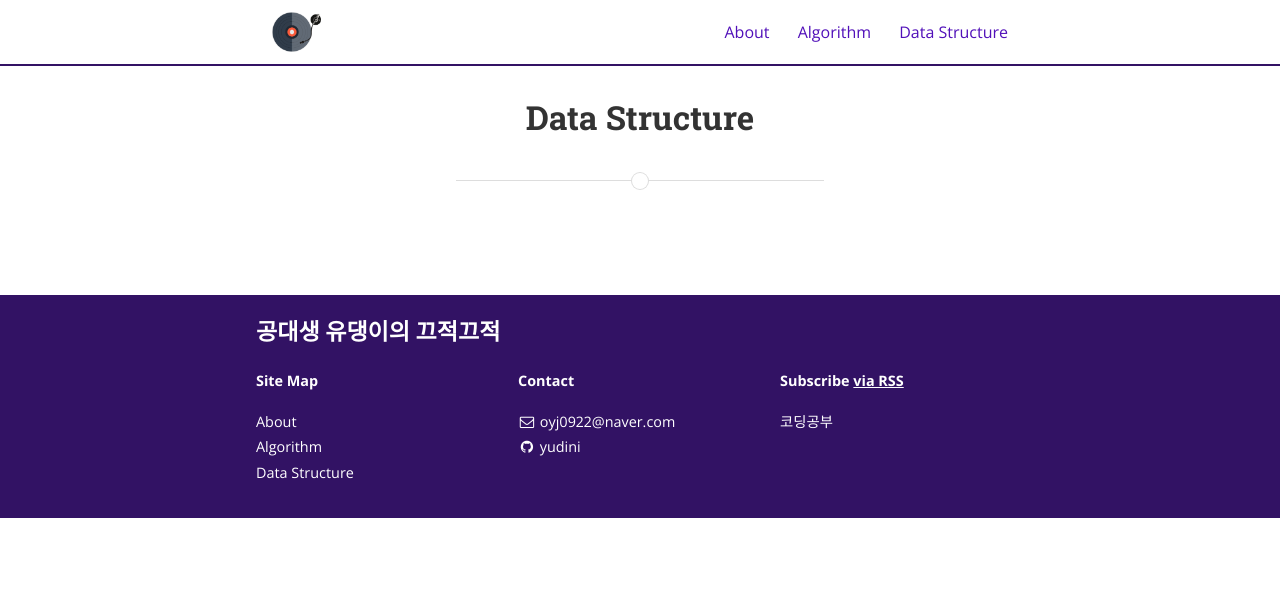
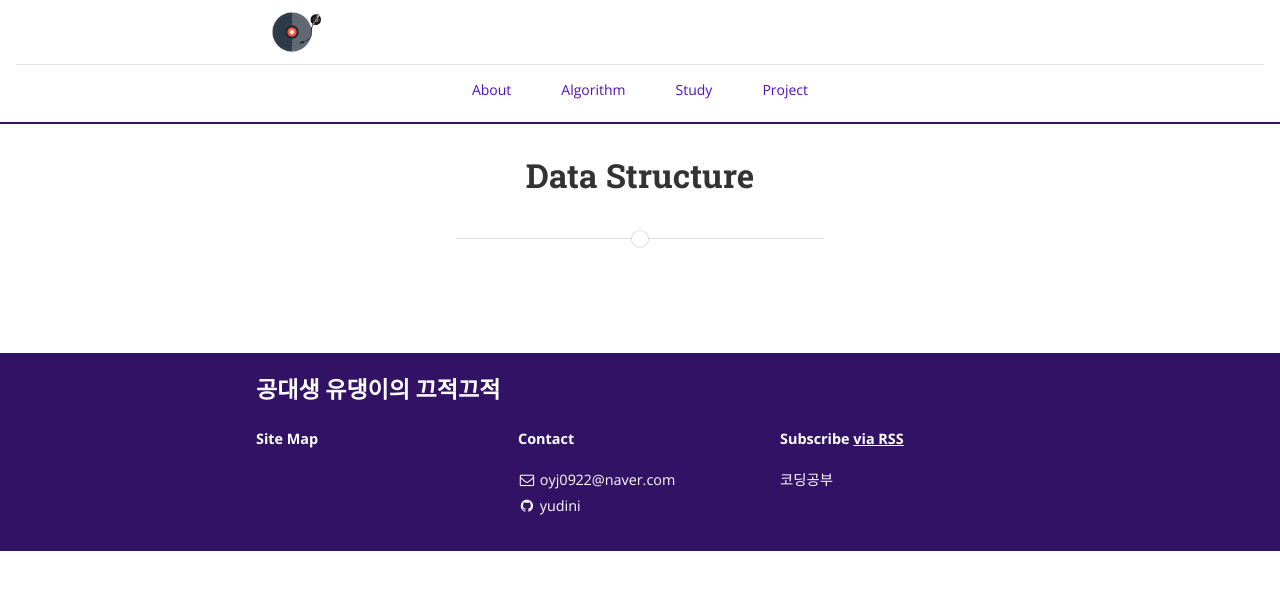
Before and after one commit to yudini/yudini.github.io, a Jekyll site: the page built from category/dataStructure.md, in a window 1280 px wide. Shown: the top 590 px of the page. Built offline with Jekyll 4.4.1, drawn with Linux system fonts in a browser that asks for light colours; nearby versions of some CDN libraries.

Commit message:
커스텀마이징

```diff
--- a/_includes/header.html
+++ b/_includes/header.html
@@ -16,4 +16,25 @@
       </ul>
     </nav>
   </div>
+
+  <div class="site-category">
+    <ul class='cat1'>
+      <li><a href="/about">About</a></li>
+
+      <li><a href="/Algorithm"> Algorithm</a>   </li>
+
+      <li><a href="/">Study</a>
+        <ul>
+            <li><a href="/Study/dataStructure">Data Structure/Algorithm</a></li>
+        </ul>
+      </li>
+
+      <li><a href="/">Project</a>
+        <ul>
+
+        </ul>
+      </li>
+
+    </ul>
+  </div>
 </header>
--- a/_includes/nav_links.html
+++ b/_includes/nav_links.html
@@ -1,5 +1,11 @@
-{% for page in site.pages %}
-	{% if page.title and page.main_nav == true %}
-	<li class="nav-link"><a href="{{ page.url | prepend: site.baseurl }}">{{ page.title }}</a>
-	{% endif %}
-{% endfor %}
+<!-- Search bar -->
+{% if site.theme_settings.search %}
+<li>
+<form action="{{ site.baseurl }}/search.html" method="get">
+	<input type="text" id="search-box" name="query" placeholder="Search" class="">
+	<button type="submit" class="">
+		<i class="fa fa-fw fa-search"></i>
+	</button>
+</form>
+</li>
+{% endif %}
--- a/_layouts/post.html
+++ b/_layouts/post.html
@@ -21,7 +21,7 @@ layout: default
   <div class="post-categories">
   {% if page.categories.size > 0 %}in {% for cat in page.categories %}
     {% if site.jekyll-archives %}
-    <a href="{{ site.baseurl }}/category/{{ cat }}">{{ cat | capitalize }}</a>{% if forloop.last == false %}, {% endif %}
+    <a href="{{ site.baseurl }}/{{ cat }}">{{ cat | capitalize }}</a>{% if forloop.last == false %}, {% endif %}
     {% else %}
     <a href="{{ site.baseurl }}/posts/#{{ cat }}">{{ cat | capitalize }}</a>{% if forloop.last == false %}, {% endif %}
     {% endif %}
--- a/_sass/_layout.scss
+++ b/_sass/_layout.scss
@@ -467,3 +467,94 @@ pre code.hljs {
 		color: darken($dark-gray, 10%);
 	}
 }
+
+.site-category{
+  background: $brand-color;
+  border-top: 1px solid $border-color;
+  margin:auto;
+  padding:0;
+  font-size:14px;
+  text-align: center;
+  clear:left;
+  }
+
+  .site-category ul{
+  //background: rgb(109,109,109);
+  height:50px;
+  list-style:none;
+  line-height: 1.5;
+  margin:0 auto;
+  padding:0;
+  display:inline-block;
+  }
+
+  .site-category li{
+  float: left;
+  display:inline;
+
+  }
+
+  .site-category li a{
+  background: $brand-color;
+  display:block;
+  font-weight:normal;
+  line-height:50px;
+  margin:0px;
+  padding:0px 25px;
+  text-align:center;
+  text-decoration:none;
+  }
+
+  .site-category li a:hover{
+  background: rgb(71,71,71);
+  color:#FFFFFF;
+  text-decoration:none;
+  }
+
+  .site-category li ul{
+  background: rgb(109,109,109);
+  display:none; /* 평상시에는 드랍메뉴가 안보이게 하기 */
+  height:auto;
+  padding:0px;
+  margin:0px;
+  border:0px;
+  position:absolute;
+  width:200px;
+  z-index:200;
+  /*top:1em;
+  /*left:0;*/
+  }
+
+  .site-category li:hover ul{
+  display:block; /* 마우스 커서 올리면 드랍메뉴 보이게 하기 */
+  }
+
+  .site-category li li {
+  background: $brand-color;
+  display:block;
+  float:none;
+  margin:0px;
+  padding:0px;
+  width:200px;
+  }
+
+  .site-category li:hover li a{
+  background:none;
+  }
+
+  .site-category li ul a{
+  display:block;
+  height:50px;
+  font-size:12px;
+  font-style:normal;
+  margin:0px;
+  padding:0px 10px 0px 15px;
+  text-align:left;
+  }
+
+  .site-category li ul a:hover, .menubar li ul li:hover a{
+  background: rgb(71,71,71);
+  border:0px;
+  color:#ffffff;
+  text-decoration:none;
+  }
--- a/_sass/base/_variables.scss
+++ b/_sass/base/_variables.scss
@@ -43,6 +43,10 @@ $base-font-color: $dark-gray;
 $action-color: rgb(81, 16, 185);
 $highlight-color: #321264;
 
+$brand-color: #fff;
+$background-color: #fff;
+$border-color: rgba(0, 0, 0, 0.1);
+
 
 // Border
 $base-border-color: $light-gray;
--- a/dataStructure.md
+++ b/category/dataStructure.md
@@ -1,7 +1,7 @@
 ---
 layout: page
 title: Data Structure
-permalink: /datastructure/
+permalink: /Study/datastructure/
 main_nav: true
 ---
 
```
Also changed, not shown: _layouts/category.html (added, +18 -0 lines), assets/images/Pascal.png (added), category/algorithm.md (renamed from algorithm.md).
